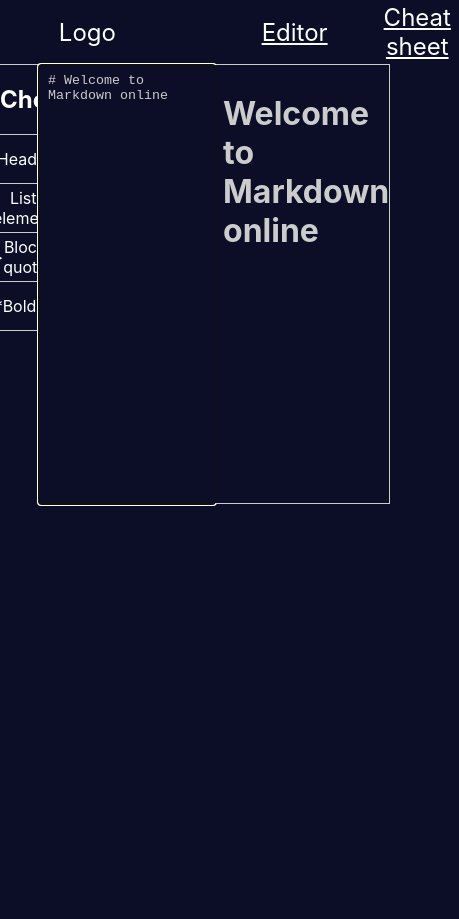
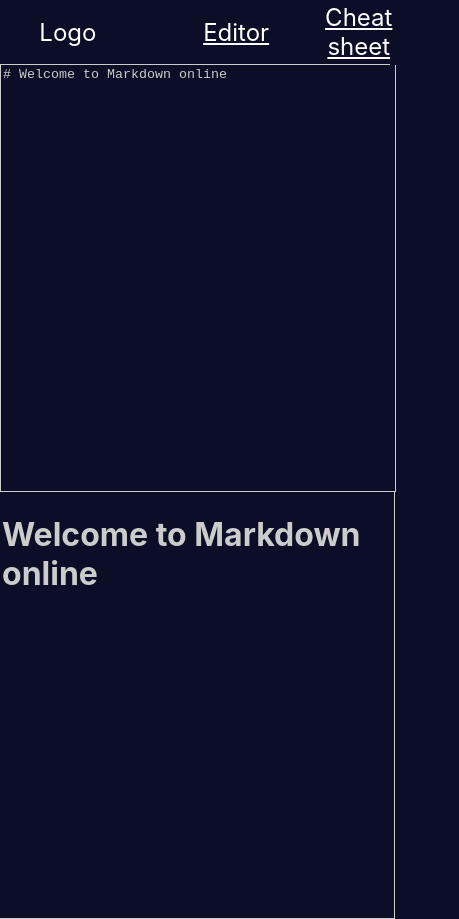
Before and after one commit to UltimateDoge5/Markdown-online, a React (Create React App) app: page / in a window 390 px wide. Shown: the whole page, 459 px wide, since content can reach past the window. Before the commit the page ends 844 px from the top, so only its background shows below. Built offline with nearby package versions, Linux system fonts and the light colour scheme.

Commit message:
Improved overall responsiveness on smaller devices
Improved overall responsiveness on smaller devices by using media queries.

```diff
--- a/src/App.tsx
+++ b/src/App.tsx
@@ -21,7 +21,9 @@ function App() {
 					setMarkdown(markdown + "\n" + prefix + text + suffix);
 				}}
 			>
-				<span>{prefix}</span> {text} <span>{suffix}</span>
+				<span>
+					<span>{prefix}</span> {text} <span>{suffix}</span>
+				</span>
 			</div>
 		);
 	};
@@ -38,6 +40,7 @@ function App() {
 			</aside>
 			<main>
 				<textarea
+					wrap="off"
 					onKeyDown={(e) => {
 						const textarea = e.target as HTMLTextAreaElement;
 						switch (e.key) {
--- a/src/styles/App.css
+++ b/src/styles/App.css
@@ -12,7 +12,7 @@ nav div {
 	display: flex;
 	justify-content: space-evenly;
 	align-items: center;
-	width: 25%;
+	width: 27%;
 	height: 100%;
 }
 
@@ -34,22 +34,17 @@ nav a {
 	cursor: pointer;
 }
 
-aside {
-	width: 10%;
-	min-height: 50vh;
-	float: left;
-}
-
 main {
-	width: 90%;
+	width: 85%;
 	display: flex;
 	float: left;
+	height: calc(100vh - 64px);
 }
 
 main textarea,
 main div {
 	width: 50%;
-	padding: 8px;
+	padding: 2px;
 	min-height: 50vh;
 	background-color: var(--background);
 	color: #cccccc;
@@ -60,6 +55,10 @@ main div {
 
 main textarea {
 	resize: none;
+}
+
+main textarea:focus {
+	outline: none;
 }
 
 main div {
@@ -77,3 +76,28 @@ blockquote > blockquote {
 	padding: 6px !important;
 	padding-left: 4px !important;
 }
+
+@media (max-width: 575.98px) {
+	main {
+		width: 100%;
+		display: flex;
+		flex-direction: column;
+	}
+
+	main textarea,
+	main div {
+		width: 100%;
+	}
+}
+
+@media (max-width: 767.98px) {
+	main {
+		width: 100%;
+	}
+}
+
+@media (max-width: 1199.98px) {
+	nav div {
+		width: 45%;
+	}
+}
--- a/src/styles/snippet.css
+++ b/src/styles/snippet.css
@@ -1,4 +1,7 @@
 aside {
+	width: 15%;
+	min-height: 50vh;
+	float: left;
 	text-align: center;
 	border-collapse: collapse;
 }
@@ -12,6 +15,7 @@ aside {
 	display: flex;
 	justify-content: center;
 	align-items: center;
+	word-wrap: break-word;
 }
 
 .snippet:last-child {
@@ -21,3 +25,14 @@ aside {
 .snippet:hover {
 	background-color: #111236;
 }
+
+@media (max-width: 767.98px) {
+	#cheatsheet {
+		display: none;
+	}
+}
+@media (max-width: 1199.98px) {
+	#cheatsheet h1 {
+		font-size: 1.25rem;
+	}
+}
```
